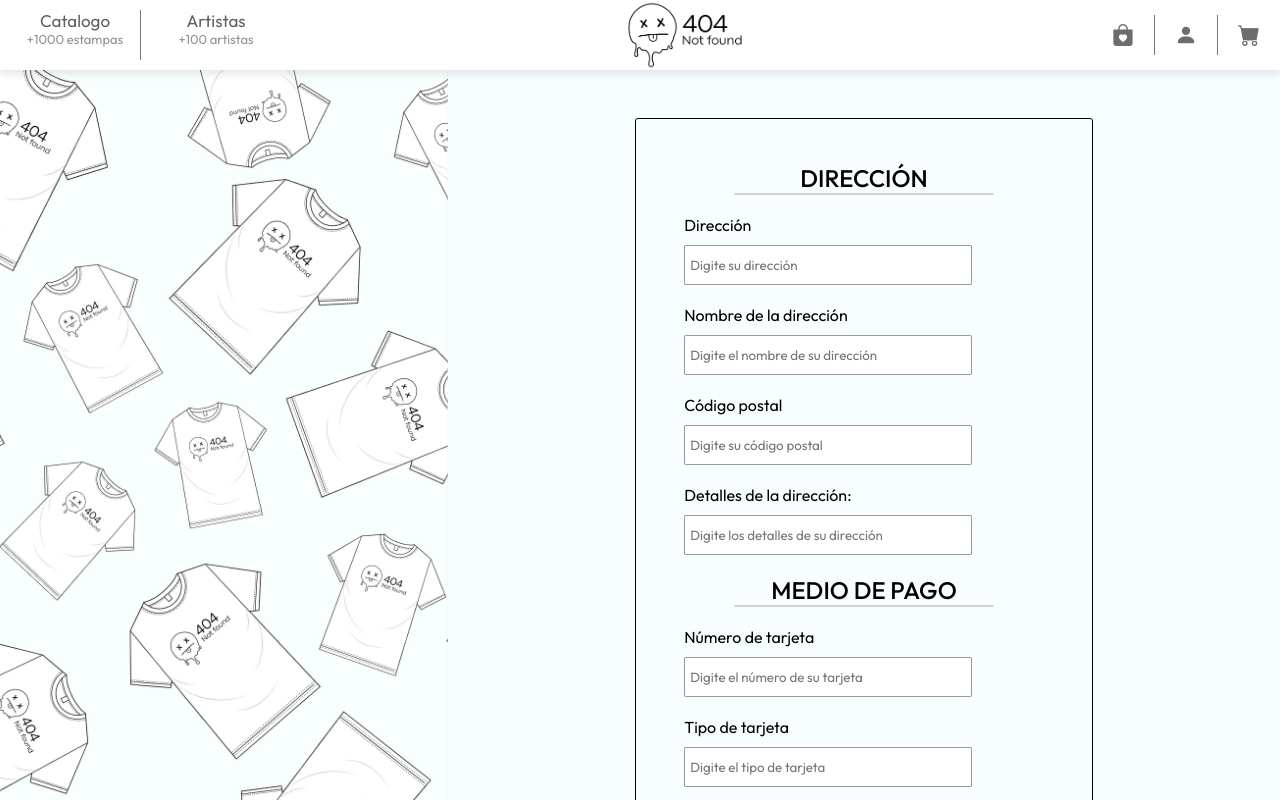
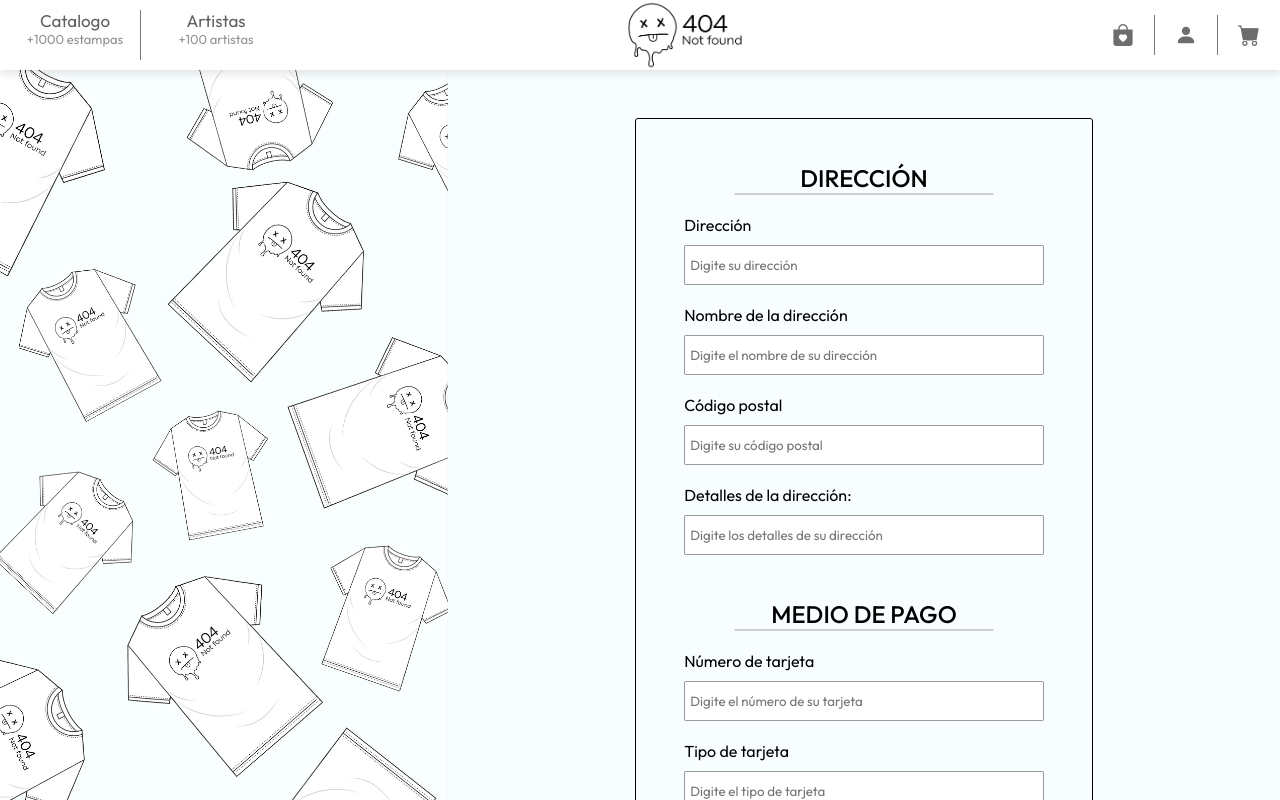
Before and after one commit to LDanic/404-notFound-Front, a React (Vite) app: page /sign2 in a window 1280 px wide. Shown: the top 800 px of the page. Built offline with nearby package versions, Linux system fonts and the light colour scheme.

Commit message:
arreglos esteticos

```diff
--- a/src/components/SignUpDireccionMedioPago.jsx
+++ b/src/components/SignUpDireccionMedioPago.jsx
@@ -94,7 +94,7 @@ function SignUpDireccionMedioPago() {
                 />
               </label>
 
-              <h1 id="registro" className={`${styles.RegistroC} ${styles.titulo} ${styles.boxFade} ${styles.first}`}>
+              <h1 id="registro" className={`${styles.RegistroC} ${styles.titulo} ${styles.boxFade} ${styles.first} ${styles.medioPago}`}>
                 Medio de pago
               </h1>
               <label className={`${styles.sub} ${styles.inicial} ${styles.boxFade} ${styles.first}`} htmlFor="numeroTarjeta">
--- a/src/style/SignUp.module.css
+++ b/src/style/SignUp.module.css
@@ -44,6 +44,7 @@ input {
   border: 1px solid black;
   border-radius: 3px;
   padding: 1.5rem 3rem 1rem;
+
 }
 
 .sub {
@@ -84,7 +85,7 @@ input {
 .registroC {
   display: block;
   font-family: unset;
-  width: 80%;
+  width: 100%;
   height: 2.5rem;
   margin-top: 10px;
   background-color: white;
@@ -310,5 +311,9 @@ input {
 
 .requisitos li.cumplido {
   color: rgb(121, 232, 121);
-  text-decoration: line-through;
+  text-decoration: line-thwrough;
 }
+
+.medioPago{
+  margin-top: 44px;
+}
```
